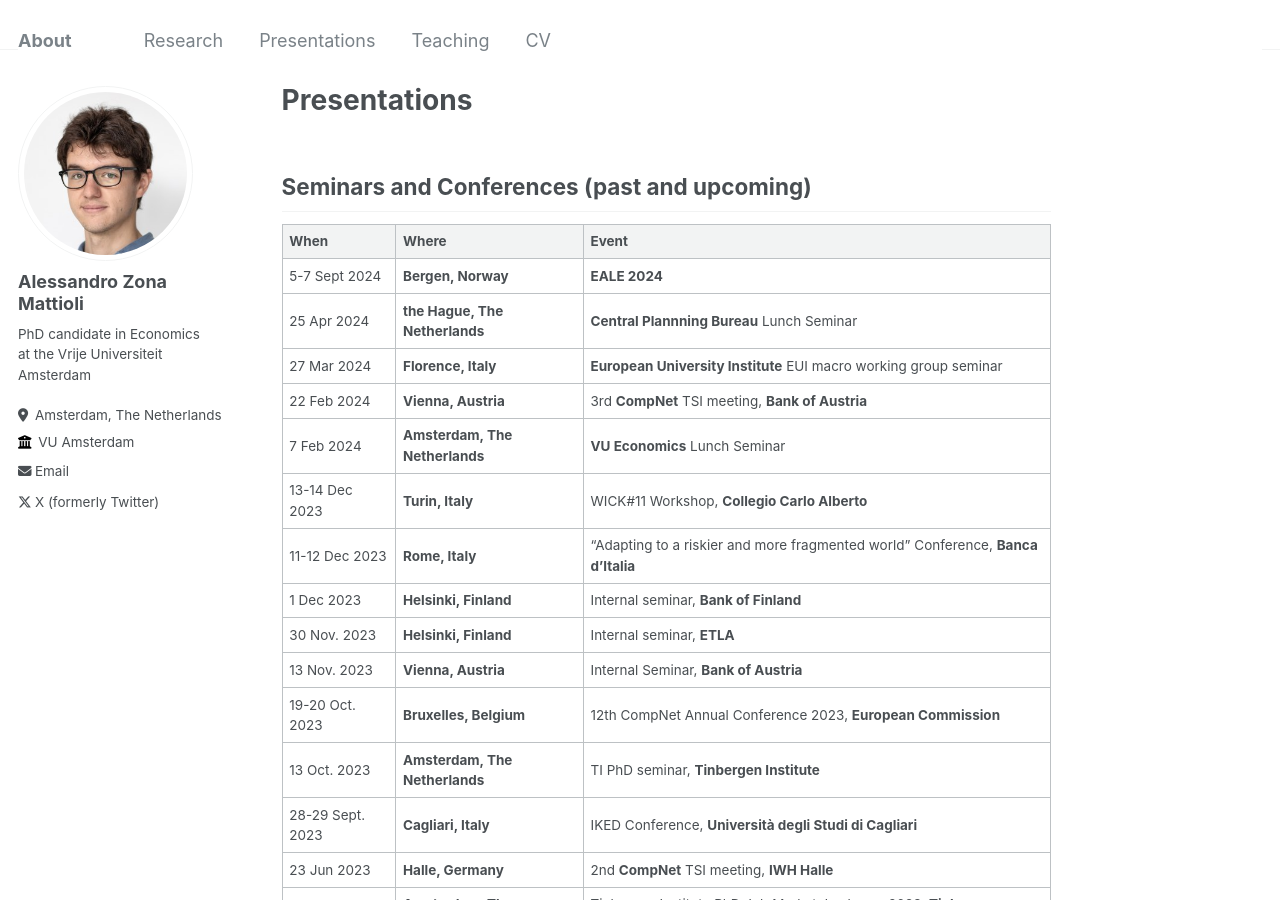
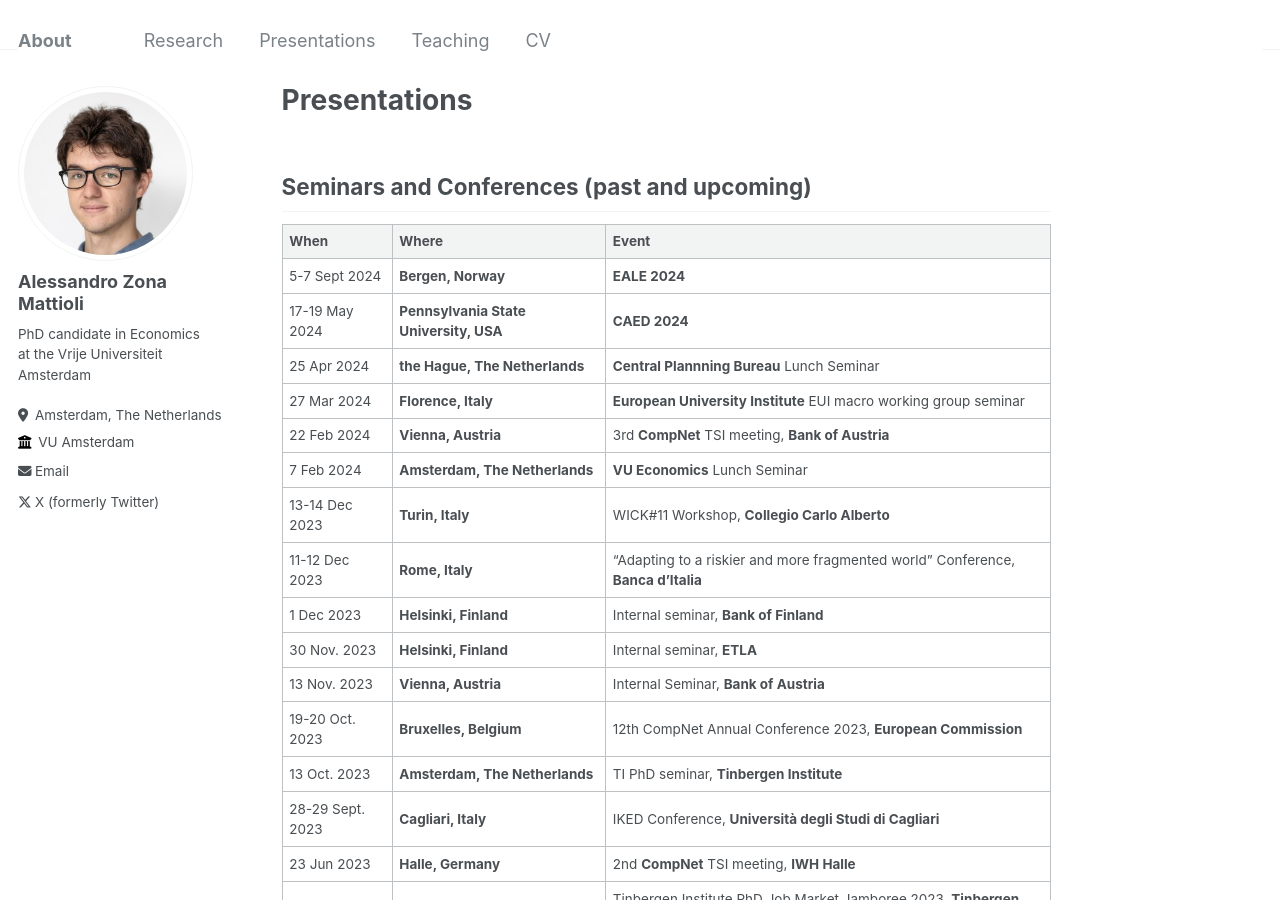
Before and after one commit to zmale/alessandrozonamattioli.github.io, a Jekyll site: the page built from _pages/presentations.md, in a window 1280 px wide and 900 px high. Built offline with Jekyll 4.4.1, drawn with Linux system fonts in a browser that asks for light colours.

Commit message:
Update presentations.md

```diff
--- a/_pages/presentations.md
+++ b/_pages/presentations.md
@@ -8,6 +8,7 @@ title: Presentations
 | When | Where | Event |
 | --- | --- | --- |
 | 5-7 Sept 2024  | **Bergen, Norway** | **EALE 2024** |
+| 17-19 May 2024  | **Pennsylvania State University, USA** | **CAED 2024** |
 | 25 Apr 2024  | **the Hague, The Netherlands** | **Central Plannning Bureau** Lunch Seminar |
 | 27 Mar 2024  | **Florence, Italy** | **European University Institute** EUI macro working group seminar |
 | 22 Feb 2024 | **Vienna, Austria**     | 3rd **CompNet** TSI meeting, **Bank of Austria** |
```
